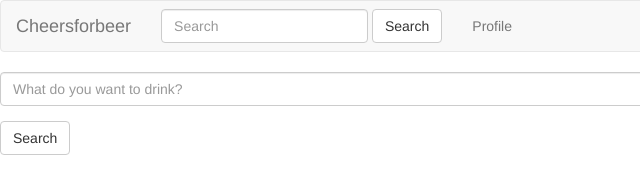
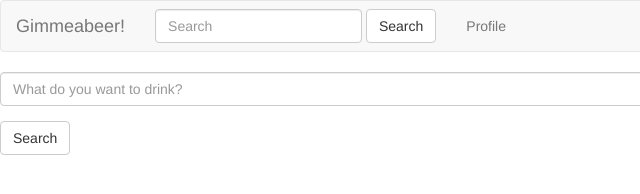
Before and after one commit to JPinlac/Beer-App, a website: page index.html in a window 1280 px wide. Shown: the full height of the page, 0-640 px from the left. Drawn offline with nearby package versions, Linux system fonts and the light colour scheme; some packages are replaced by stand-ins of ours; a script that the page names is missing.

Commit message:
Automated fun

```diff
--- a/index.html
+++ b/index.html
@@ -30,7 +30,7 @@
         <span class="icon-bar"></span>
         <span class="icon-bar"></span>
       </button>
-      <a class="navbar-brand" href="#">Cheersforbeer</a>
+      <a class="navbar-brand" href="#">Gimmeabeer!</a>
     </div>
 
     <!-- Collect the nav links, forms, and other content for toggling -->
```
